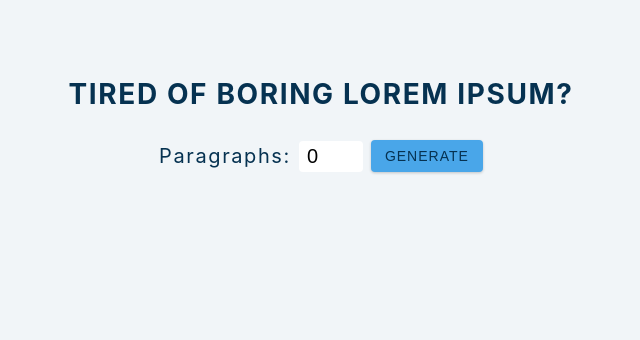
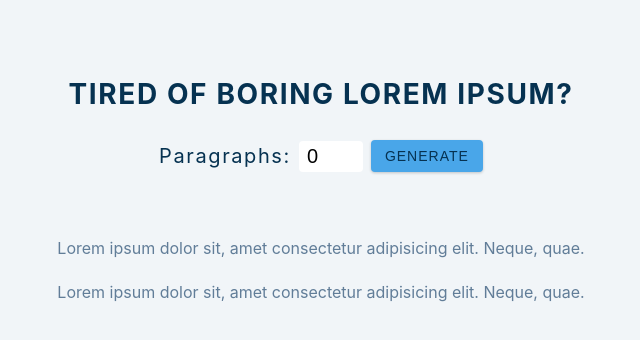
Before and after one commit to jos3ph-m/lorem-ipsum, a React (Create React App) app: page / in a window 1280 px wide. Shown: the top 340 px of the page, without its empty margins (319-959 px from the left). Built offline with nearby package versions, Linux system fonts and the light colour scheme.

Commit message:
Some dummy lorem in place

```diff
--- a/src/App.js
+++ b/src/App.js
@@ -24,6 +24,14 @@
           generate
         </button>
       </form>
+      <article className="lorem-text">
+        <p>
+          Lorem ipsum dolor sit, amet consectetur adipisicing elit. Neque, quae.
+        </p>
+        <p>
+          Lorem ipsum dolor sit, amet consectetur adipisicing elit. Neque, quae.
+        </p>
+      </article>
     </section>
   );
 }
```
